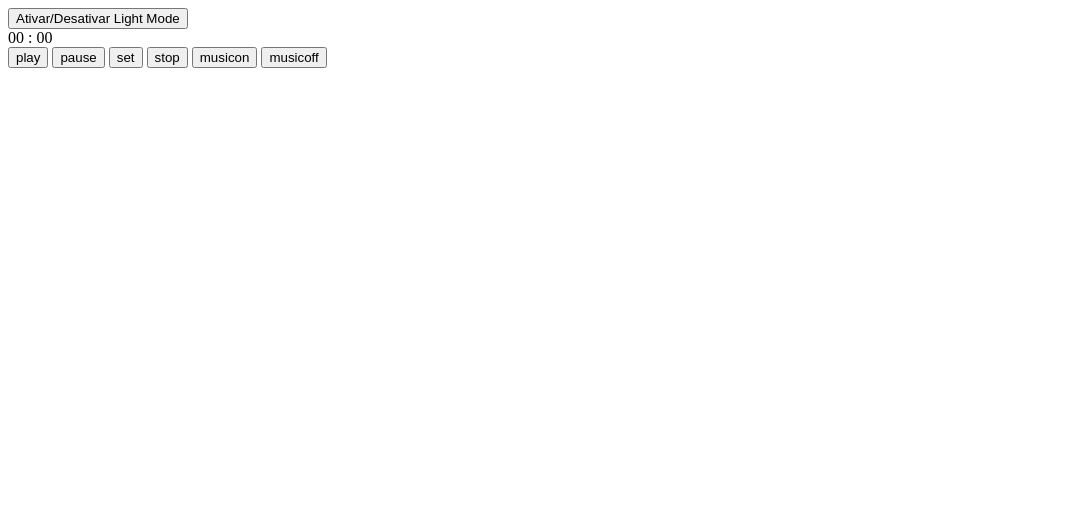
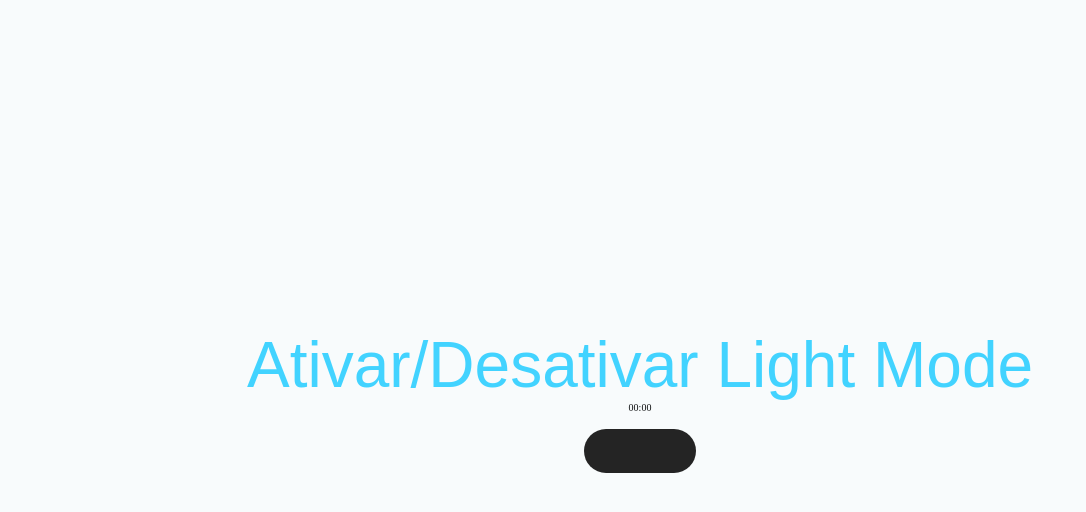
Before and after one commit to AdrielKlem/Stage-05, a plain HTML site: page Focus-Timer/index.html in a window 1280 px wide. Shown: the whole page, without its empty margins (0-1086 px from the left). Drawn offline with Linux system fonts and the light colour scheme; some icons are missing.

Commit message:
update button interaction add light mode

```diff
--- a/Focus-Timer/css/style.css
+++ b/Focus-Timer/css/style.css
@@ -0,0 +1,79 @@
+* {
+  margin: 0;
+  padding: 0;
+  box-sizing: border-box;
+}
+
+:root {
+  --hue: 194;
+
+  --bg-color: hsl(var(--hue), 5%, 7%);
+  --text-color: hsl(var(--hue), 40%, 98%);
+  --primary-color: hsl(var(--hue), 100%, 63%);
+  --controls-bg-color: hsl(var(--hue), 0%, 14%);
+
+  font-size: clamp(40%, 1% + 2vw, 62.5%);
+}
+
+html.light {
+  --text-color: hsl(var(--hue), 5%, 7%);
+  --bg-color: hsl(var(--hue), 40%, 98%);
+  --primary-color: hsl(var(--hue), 100%, 63%);
+  --controls-bg-color: hsl(var(--hue), 0%, 14%);
+}
+
+body {
+  background-color: var(--bg-color);
+  color: var(--text-color);
+
+  display: grid;
+  height: 100vh;
+  place-content: center;
+}
+
+#app {
+  display: grid;
+  justify-items: center;
+}
+
+.flex {
+  display: flex;
+}
+
+.timer {
+  font-family: sans-serif;
+  font-size: 9.6rem;
+  font-weight: bold;
+}
+
+#controls {
+  margin-top: 1.6rem;
+  padding: 2.2rem 4rem;
+  gap: 1.6rem;
+  background-color: var(--controls-bg-color);
+  border-radius: 999rem;
+}
+
+button {
+  background-color: transparent;
+  border: none;
+  color: var(--primary-color);
+
+  cursor: pointer;
+
+  font-size: 6.4rem;
+}
+
+.secondary {
+  color: var(--text-color);
+}
+
+/* controls */
+.running .ph-play-circle,
+.running .ph-timer,
+.music-on .ph-speaker-none,
+html:not(.running) .ph-play-circle,
+html:not(.running) .ph-stop-circle,
+html:not(.running) .ph-speaker-high {
+  display: none;
+}
--- a/Focus-Timer/index.html
+++ b/Focus-Timer/index.html
@@ -1,5 +1,5 @@
 <!DOCTYPE html>
-<html lang="pt-br">
+<html lang="pt-br" class="light">
   <head>
     <meta charset="UTF-8" />
     <meta name="viewport" content="width=device-width, initial-scale=1.0" />
@@ -16,18 +16,18 @@
         <i class="ph-bold ph-sun"></i>
         <i class="ph-bold ph-moon"></i>
       </button>
-      <section id="timer">
+      <section id="timer" class="flex">
         <span id="minutes">00</span>
         <span>:</span>
         <span id="seconds">00</span>
       </section>
-      <section id="controls">
-        <button class="ph ph-play-circle">play</button>
-        <button class="ph ph-pause-circle">pause</button>
-        <button class="ph ph-timer">set</button>
-        <button class="ph ph-stop-circle">stop</button>
-        <button class="ph ph-speaker-none">musicon</button>
-        <button class="ph ph-speaker-high">musicoff</button>
+      <section id="controls" class="flex">
+        <button class="ph ph-play-circle"></button>
+        <button class="ph ph-pause-circle"></button>
+        <button class="ph ph-timer secondary"></button>
+        <button class="ph ph-stop-circle secondary"></button>
+        <button class="ph ph-speaker-none secondary"></button>
+        <button class="ph ph-speaker-high"></button>
       </section>
     </div>
   </body>
```
